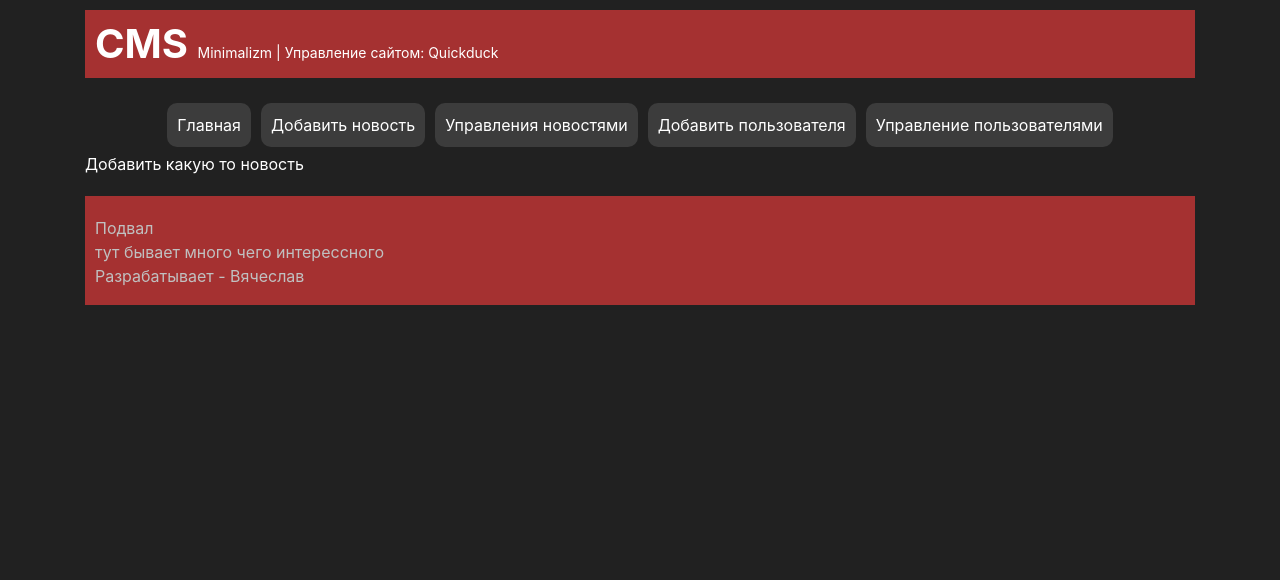
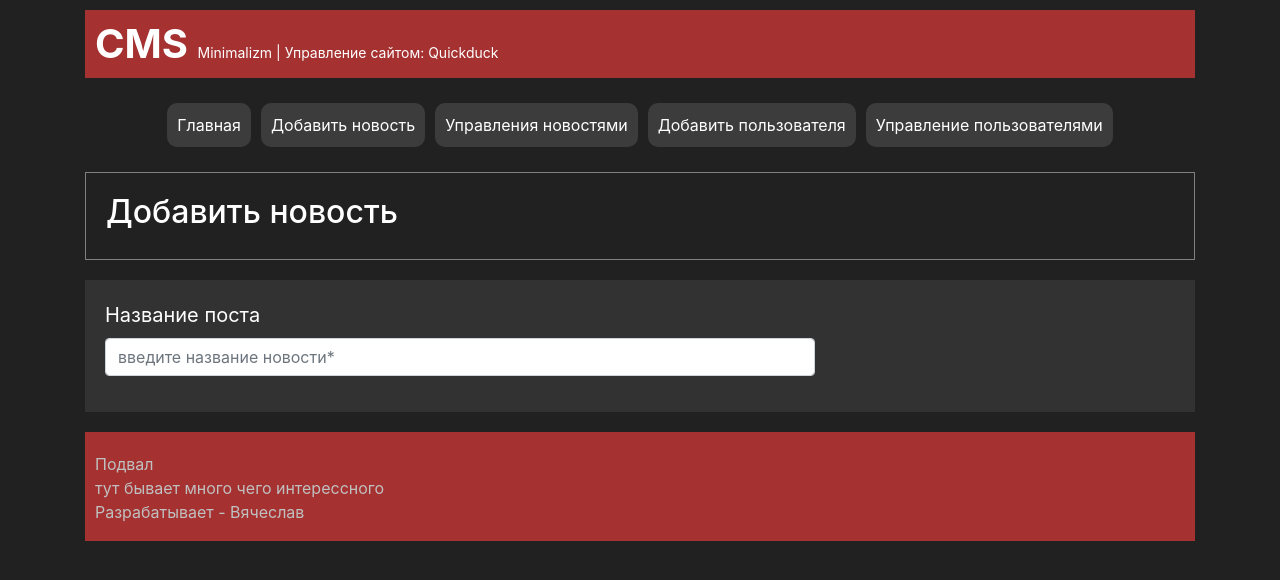
Before and after one commit to Viacheslav1998/cms-quickduck, a Vue app: page /add in a window 1280 px wide. Shown: the top 580 px of the page. Built offline with nearby package versions, Linux system fonts and the light colour scheme.

Commit message:
feat: form input

```diff
--- a/src/assets/custom.css
+++ b/src/assets/custom.css
@@ -1,2 +1,8 @@
 body {
   background-color: #212121; }
+
+h1, h2, h3, h4, h5, h6, label {
+  color: white; }
+
+label {
+  font-size: 20px;}
--- a/src/components/Footer.vue
+++ b/src/components/Footer.vue
@@ -4,7 +4,7 @@
   <div class="container">
     <div class="footer">
       <p><span style="color: silver;">Подвал </span><br>тут бывает много чего интерессного<br>
-        <span style="color: silver">Разрабатывает - Вячеслав</span>
+        <span style="color: silver;">Разрабатывает - Вячеслав</span>
       </p>
     </div>
   </div>
--- a/src/pages/Add.vue
+++ b/src/pages/Add.vue
@@ -9,10 +9,43 @@ export default defineComponent({
 
 <template>
   <div class="container">
-    <p>Добавить какую то новость</p>
+    <div class="title">
+      <h2>Добавить новость</h2>
+    </div>
+    <div class="space-form">
+
+      <form>
+        <div class="form-row">
+
+          <div class="col-md-8 mb-3">
+            <label for="namePost">Название поста</label>
+            <input type="text" class="form-control" id="namePost" placeholder="введите название новости*" required>
+            <div class="valid-feedback">
+              Хорошо!
+            </div>
+            <div class="invalid-feedback">
+              Это поле обязательно!
+            </div>
+          </div>
+
+        </div>
+      </form>
+
+    </div>
   </div>
 </template>
 
 <style scoped>
-p { color: white;}
+.title {
+  margin-top: 20px;
+  padding: 20px;
+  border: 1px solid grey;
+}
+
+.space-form {
+  margin: 20px auto;
+  padding: 20px;
+  background-color: rgb(50, 50, 50);
+}
+
 </style>
```
